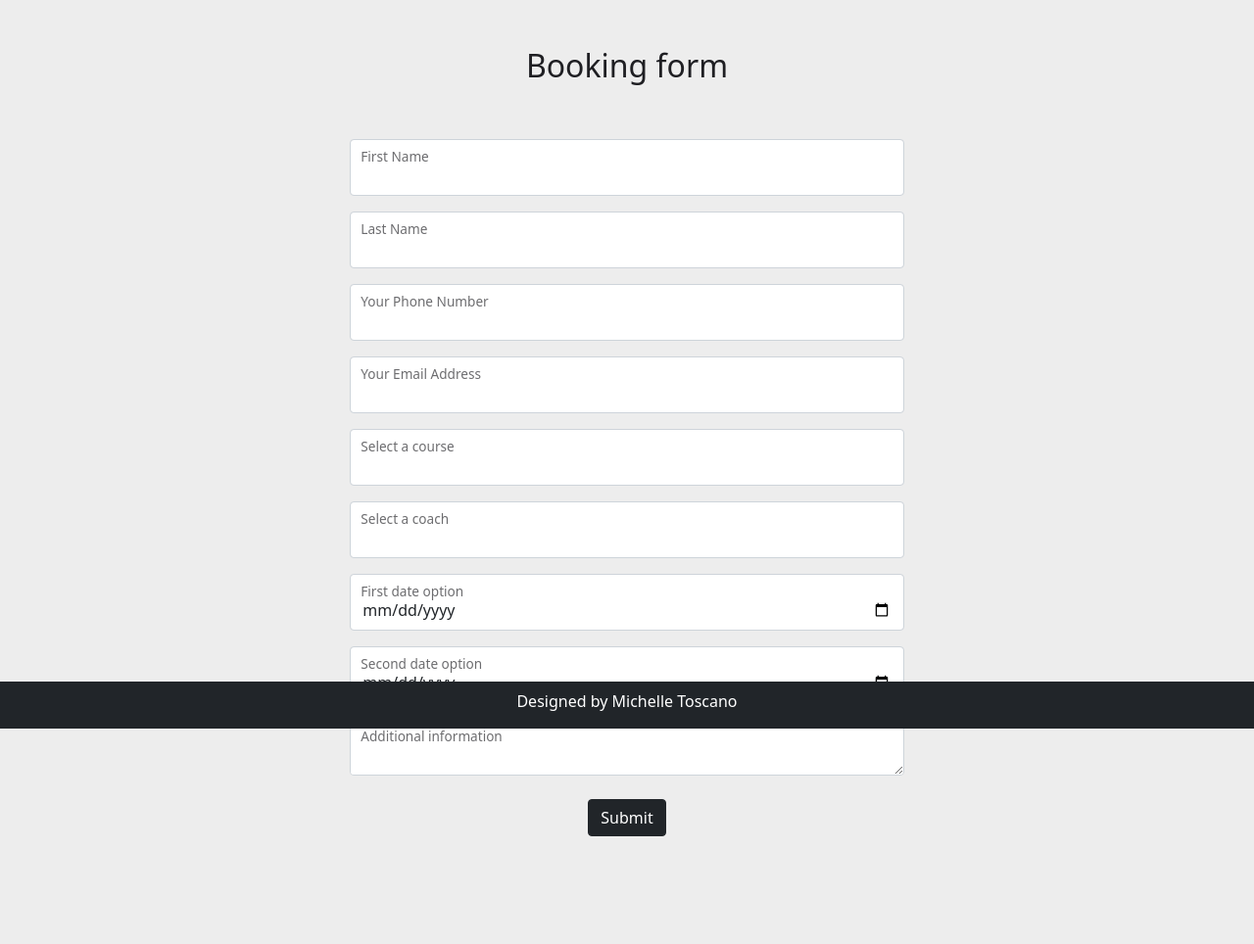
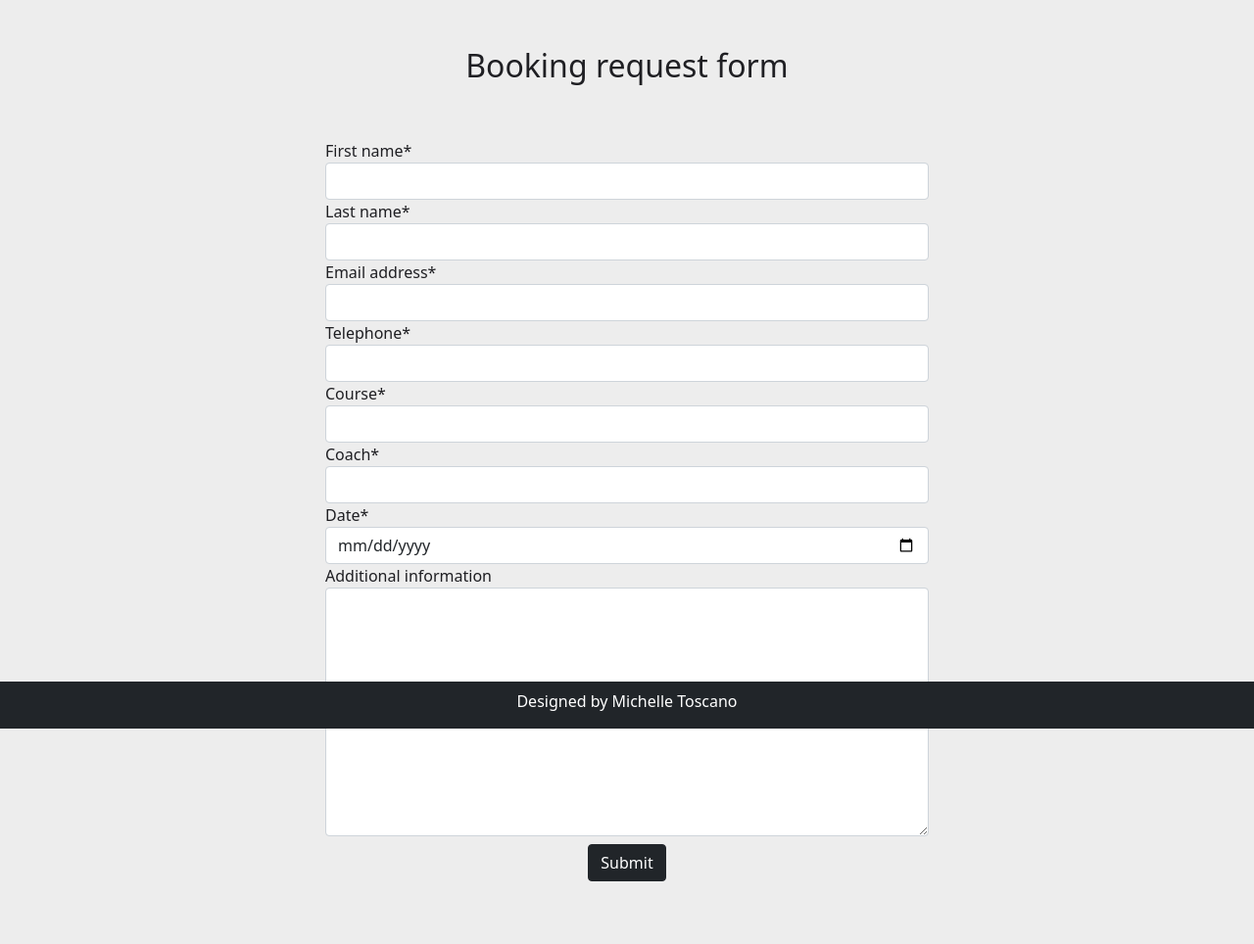
Before and after one commit to Michelle3334/coaching-warriors, a Django app: page /booking/ in a window 1280 px wide. Shown: the part 56-1020 px from the top of the page at 98% size. Before the commit the page ends 910 px from the top, so only its background shows below. Run offline with Django 3.2, Linux system fonts and the light colour scheme; lists and menus that the app fills with data are empty; some libraries are stand-ins or nearby versions.

Commit message:
Use django forms for bookings, update urls, views, forms and template

```diff
--- /dev/null
+++ b/booking/forms.py
@@ -0,0 +1,13 @@
+from django import forms
+
+
+class BookingForm(forms.Form):
+    first_name = forms.CharField(required=True)
+    last_name = forms.CharField(required=True)
+    email_address = forms.EmailField(required=True)
+    telephone = forms.IntegerField(required=True)
+    course = forms.CharField()
+    coach = forms.CharField()
+    date = forms.DateField(widget=forms.TextInput(attrs={'type': 'date'}))
+    additional_information = forms.CharField(
+        widget=forms.Textarea, required=False)
--- a/booking/urls.py
+++ b/booking/urls.py
@@ -2,5 +2,5 @@
 from . import views
 
 urlpatterns = [
-    path('booking/', views.Booking.as_view(), name='booking'),
+    path('booking/', views.booking, name='booking'),
 ]
--- a/booking/views.py
+++ b/booking/views.py
@@ -1,11 +1,35 @@
-from django.views.generic import TemplateView
+from django.core.mail import send_mail, BadHeaderError
+from django.http import HttpResponse
 from django.shortcuts import render
-from course.models import Course
+from django.contrib import messages
+from .forms import BookingForm
+
+# Create your views here.
 
 
-class Booking(TemplateView):
-    template_name = 'booking.html'
-
-    def booking(self, request):
-        course_list = Course.objects.filter(status=1)
-        return render(request, 'booking.html', {'course_list': course_list})
+def booking(request):
+    if request.method == 'GET':
+        form = BookingForm()
+    else:
+        form = BookingForm(request.POST)
+        if form.is_valid():
+            subject = "Booking Request"
+            body = {
+                'message': form.cleaned_data['additional_information'],
+                'first_name': form.cleaned_data['first_name'],
+                'last_name': form.cleaned_data['last_name'],
+                'email': form.cleaned_data['email_address'],
+                'telephone': form.cleaned_data['telephone'],
+                'date': form.cleaned_data['date'],
+                'course': form.cleaned_data['course'],
+                'coach': form.cleaned_data['coach'],
+            }
+            message = "\n".join(body.values())
+            messages.success(request, 'Message sent successfully!')
+            try:
+                send_mail(subject, message, 'coachingwar@gmail.com', [
+                    'coachingwar@gmail.com'])
+            except BadHeaderError:
+                return HttpResponse('Invalid header found.')
+    form = BookingForm()
+    return render(request, "booking.html", {'form': form})
--- a/templates/booking.html
+++ b/templates/booking.html
@@ -1,8 +1,7 @@
-
 {% extends "base.html" %}
+{% load crispy_forms_tags %}
 
 {% block content %}
-
 <div class="container">
   <div class="row">
       <div class="col-md-8 offset-md-2">
@@ -18,65 +17,18 @@
 <div class="container">
     <div class="row">
         <div class="col-12">
-            <h2 class="text-center mt-5">Booking form</h2>
+            <h2 class="text-center mt-5">Booking request form</h2>
         </div>
     </div>
 </div>
 <!--Bookings form-->
-<div class="container px-5 col-8">
-    <div class="justify-content-md-center px-5" id="booking-form">
-        <form id="form" method="post" class="mt-5 px-5">
+<div class="container col-6">
+  <form id="form" method="post" class="mt-5">
       {% csrf_token %}
-            <div class="row">
-                <div class="form-floating mb-3">
-                    <input type="text" class="form-control" id="fname" name="first-name" required>
-                    <label for="fname" class="form-label ps-4">First Name</label>
-                </div>
-                <div class="form-floating mb-3">
-                    <input type="text" class="form-control" id="lname" name="last-name" required>
-                    <label for="lname" class="form-label ps-4">Last Name</label>
-                </div>
-                <div class="form-floating mb-3">
-                    <input type="tel" class="form-control" id="telephone" name="telephone" required>
-                    <label for="telephone" class="form-label ps-4">Your Phone Number</label>
-                </div>
-                <div class="form-floating mb-3">
-                    <input type="email" class="form-control" id="mail" name="mail" required>
-                    <label for="mail" class="form-label ps-4">Your Email Address</label>
-                </div>
-                <div class="form-floating mb-3">
-                    <select class="form-control" id="course_list" name="course_list" required>
-                        {% for course in course_list %}
-		                    <option value="{{ course.id }}">{{ course.name }}</option>
-	                    {% endfor %}
-                    </select>
-                    <label for="course" class="form-label ps-4">Select a course</label>
-                </div>
-                <div class="form-floating mb-3">
-                    <select type="text" class="form-control" id="coach" name="coach" required>
-
-                    </select>
-                    <label for="coach" class="form-label ps-4">Select a coach</label>
-                </div>
-                <div class="form-floating mb-3">
-                    <input type="date" class="form-control" id="date1 " name="date1" required>
-                    <label for="date1" class="form-label ps-4">First date option</label>
-                </div>
-                <div class="form-floating mb-3">
-                    <input type="date" class="form-control" id="date2" name="date2" required>
-                    <label for="date2" class="form-label ps-4">Second date option</label>
-                </div>
-                <div class="form-floating mb-3">
-                    <textarea class="form-control" id="comment" name="comment" rows="4"></textarea>
-                    <label for="comment" class="form-label ps-4">Additional information</label>
-                </div>
-            </div>
+      {{ form|crispy }}
       <div class="text-center">
-                <button data-toggle="modal" data-target="message" type="submit"
-                    class="btn btn-dark text-center m-2">Submit</button>
+        <button data-toggle="modal" data-target="message" type="submit" class="btn btn-dark text-center m-2">Submit</button>
       </div>
   </form>
 </div>
-</div>
-
-{%endblock%}
+{% endblock content%}
```
Lines whose indentation alone changed are shown as unchanged.
